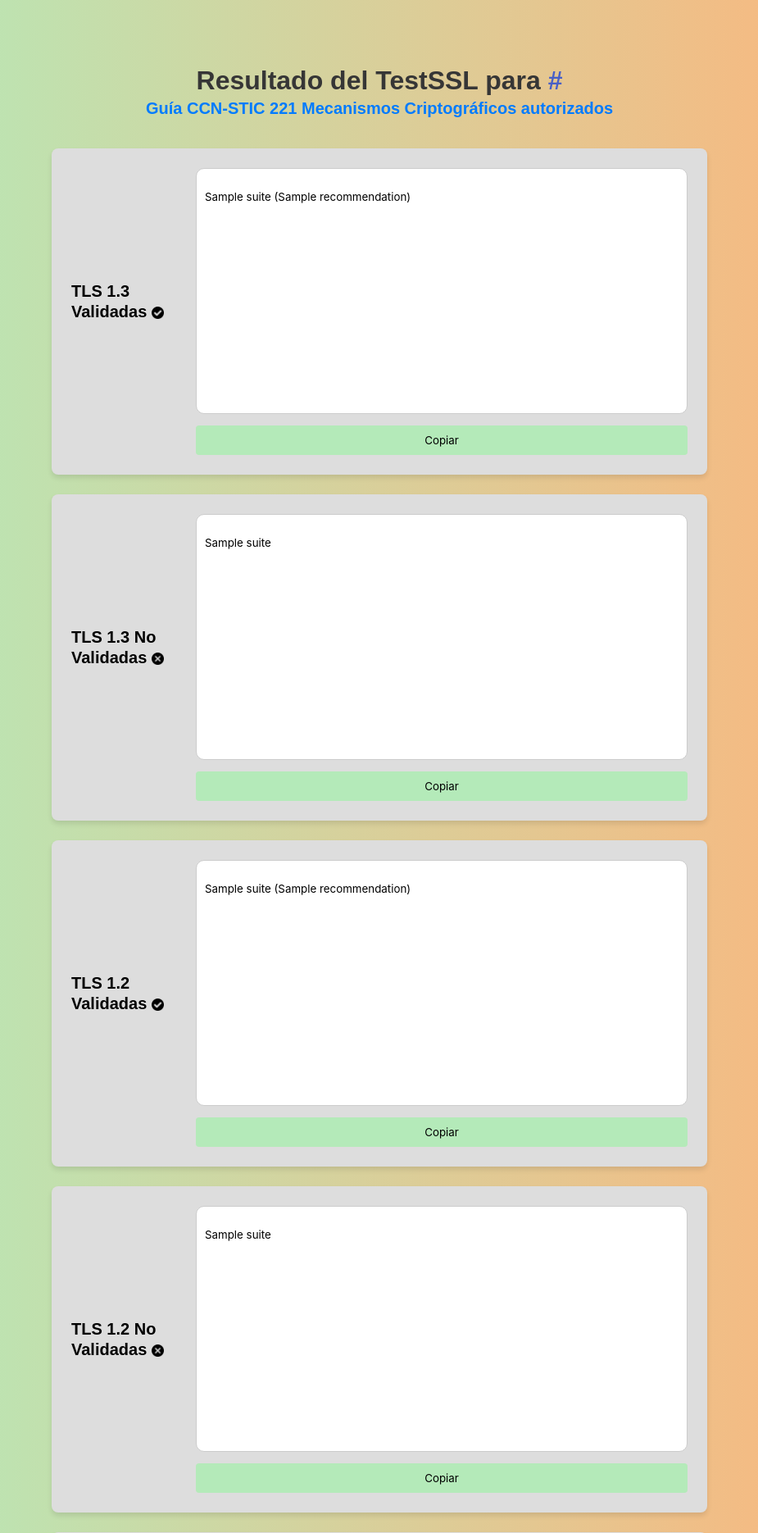
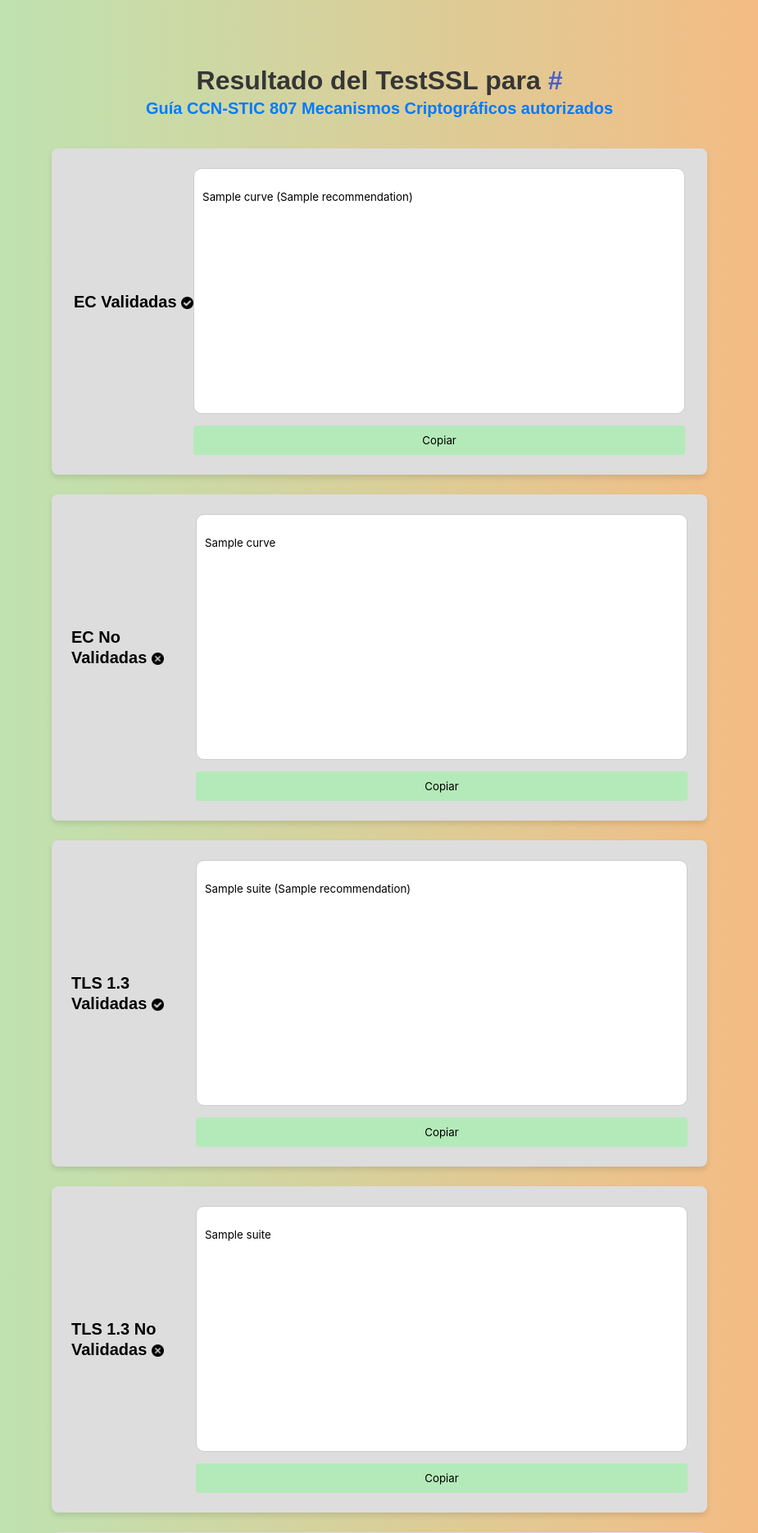
Before and after one commit to pr3y3s/testssl-web, a Flask app: template templates/result_stic807.html in a window 1280 px wide. Shown: the top 1870 px of the page at 82% size, without its empty margins (177-1102 px from the left). Run offline with Flask 3, Linux system fonts and the light colour scheme; the template is opened without the code that fills it: most values are stand-ins (such as "Sample title", 1, 10 or a date in 2020).

Commit message:
Including curves into the HTML 807

```diff
--- a/templates/result_stic807.html
+++ b/templates/result_stic807.html
@@ -16,9 +16,49 @@
             </h1>
             <p class="subtitle">
                 <a href="https://www.ccn-cert.cni.es/es/series-ccn-stic/800-guia-esquema-nacional-de-seguridad/513-ccn-stic-807-criptologia-de-empleo-en-el-ens/file?format=html">
-                    Guía CCN-STIC 221 Mecanismos Criptográficos autorizados
+                    Guía CCN-STIC 807 Mecanismos Criptográficos autorizados
                 </a>
             </p>
+            <div class="prompt-container">
+                {% if curves_validated %}
+                    <div class="column is-half">
+                        <div class="box">
+                            <h2 class="subtitle">
+                                EC Validadas
+                                <img class="check-logo" src="{{ url_for('static', filename='images/check.png') }}" alt="Check Icon";>
+                            </h2>
+                            <div class="prompt-container">
+                                <textarea class="prompt" readonly>
+{% for curve, recommendation in curves_validated %}
+{{ curve }} ({{ recommendation }})
+{% endfor %}
+                                </textarea>
+                                <button class="copy-btn" onclick="copyToClipboard(this)">Copiar</button>
+                            </div>
+                        </div>
+                    </div>
+                {% endif %}
+            </div>
+            <div class="prompt-container">
+                {% if curves_deprecated %}
+                    <div class="column is-half">
+                        <div class="box">
+                            <h2 class="subtitle">
+                                EC No Validadas
+                                <img class="check-logo" src="{{ url_for('static', filename='images/notcheck.png') }}" alt="Not Check Icon";>
+                            </h2>
+                            <div class="prompt-container">
+                                <textarea class="prompt" readonly>
+{% for curve in curves_deprecated %}
+{{ curve }}
+{% endfor %}
+                                </textarea>
+                                <button class="copy-btn" onclick="copyToClipboard(this)">Copiar</button>
+                            </div>
+                        </div>
+                    </div>
+                {% endif %}
+            </div>
             <div class="prompt-container">
                 {% if tls_13_validated %}
                     <div class="column is-half">
```
